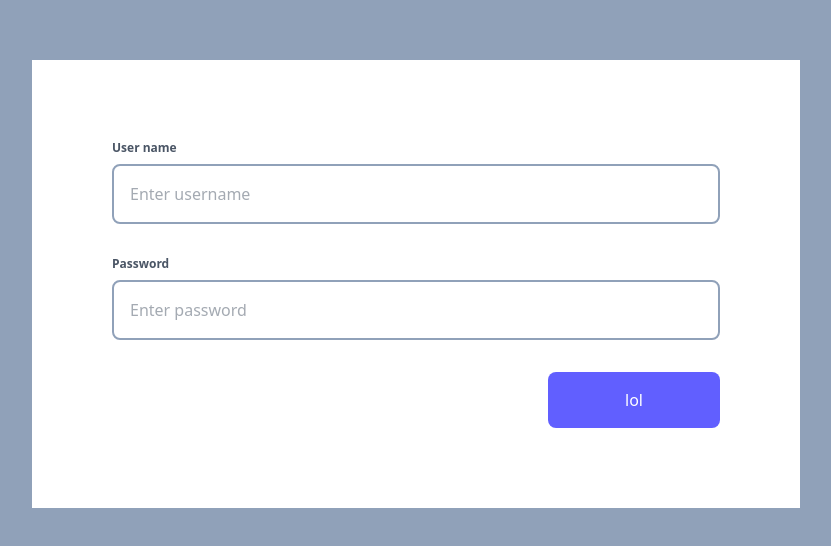
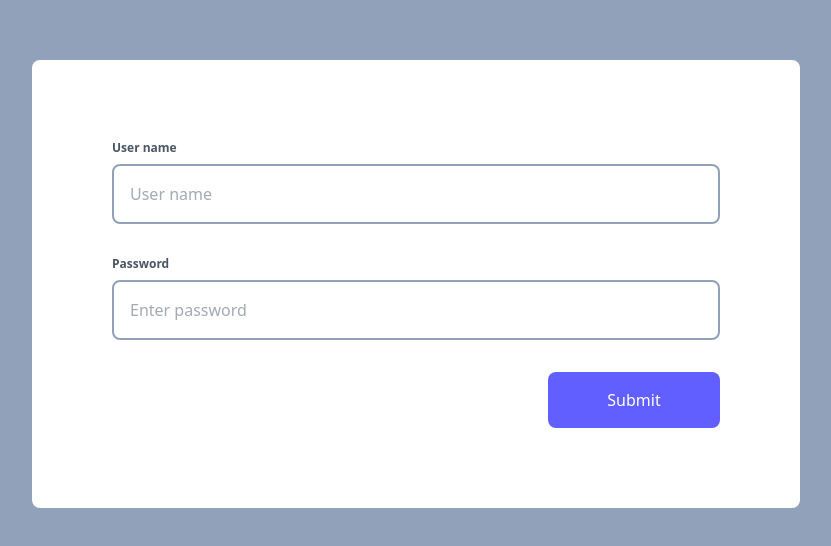
Before and after one commit to retrydp/vue-tailwind-sample-main, a Vue app: page / in a window 1280 px wide. Shown: the part 116-662 px from the top of the page, without its empty margins (224-1055 px from the left). Built offline with nearby package versions, Linux system fonts and the light colour scheme.

Commit message:
lil fixes

```diff
--- a/src/components/Form.vue
+++ b/src/components/Form.vue
@@ -1,34 +1,27 @@
 <script setup lang="ts">
   const inputGroupStyle = 'flex flex-col gap-2';
   const labelStyle = 'text-xs text-gray-600 font-bold';
-  const inputStyle = 'p-4 text-base text-gray-600 border-2 border-slate-400 rounded-lg w-full focus:outline-indigo-500';
+  const inputStyle =
+    'p-4 text-base text-gray-600 border-2 border-slate-400 rounded-lg w-full focus:outline-indigo-500';
+  const setInputAttrs = (placeholder: string) => ({
+    class: inputStyle,
+    placeholder,
+    required: true,
+  });
 </script>
+
 <template>
-  <form class="flex  flex-col w-3xl bg-white p-5 md:p-20 gap-8">
+  <form class="flex flex-col w-3xl bg-white p-5 md:p-20 gap-8 rounded-lg">
     <div :class="inputGroupStyle">
       <label :class="labelStyle" for="username">User name</label>
-      <input
-        :class="inputStyle"
-        type="text"
-        name="username"
-        id="username"
-        placeholder="Enter username"
-        required
-      />
+      <input :="setInputAttrs('User name')" name="username" id="username" type="text" />
     </div>
     <div :class="inputGroupStyle">
       <label :class="labelStyle" for="password">Password</label>
-      <input
-        :class="inputStyle"
-        type="password"
-        name="password"
-        id="password"
-        placeholder="Enter password"
-        required
-      />
+      <input :="setInputAttrs('Enter password')" name="password" id="password" type="password" />
     </div>
     <div class="flex justify-end">
-      <button class="bg-indigo-500 w-43 h-14 rounded-lg text-white">lol</button>
+      <button class="bg-indigo-500 w-43 h-14 rounded-lg text-white">Submit</button>
     </div>
   </form>
 </template>
```
